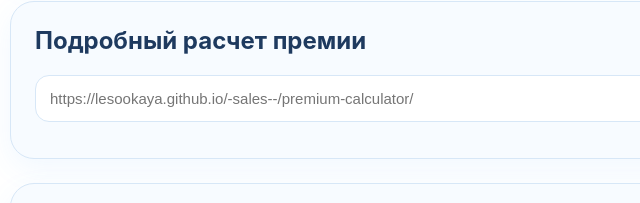
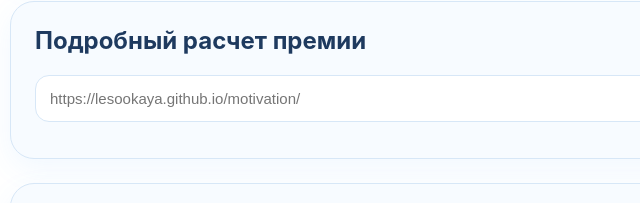
Before and after one commit to lesookaya/-sales--, a plain HTML site: page index.html in a window 1280 px wide. Shown: the part 750-953 px from the top of the page, 80-720 px from the left. Drawn offline with Linux system fonts and the light colour scheme.

Commit message:
index.html

```diff
--- a/index.html
+++ b/index.html
@@ -64,7 +64,7 @@
         <input
             type="text"
             id="premiumLink"
-            placeholder="https://lesookaya.github.io/-sales--/premium-calculator/">
+            placeholder="https://lesookaya.github.io/motivation/">
 
         <div id="linkPreview"></div>
 
```
